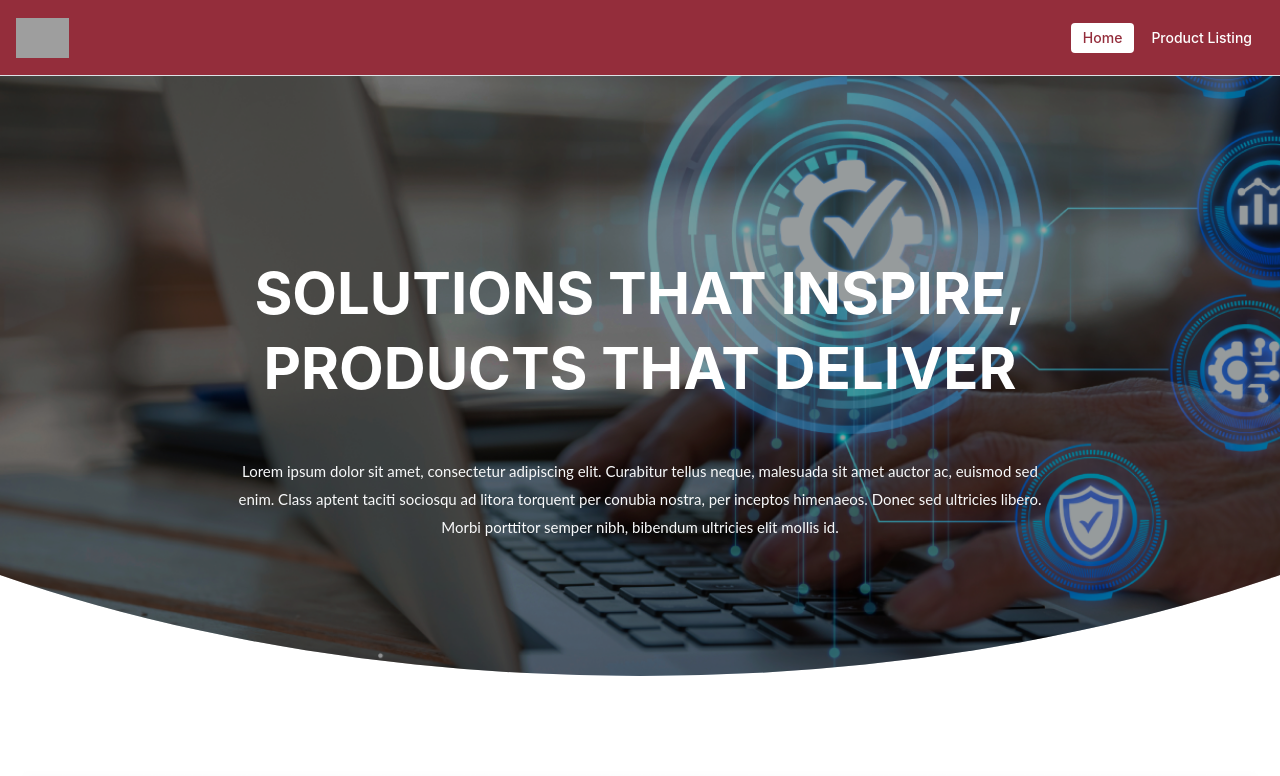
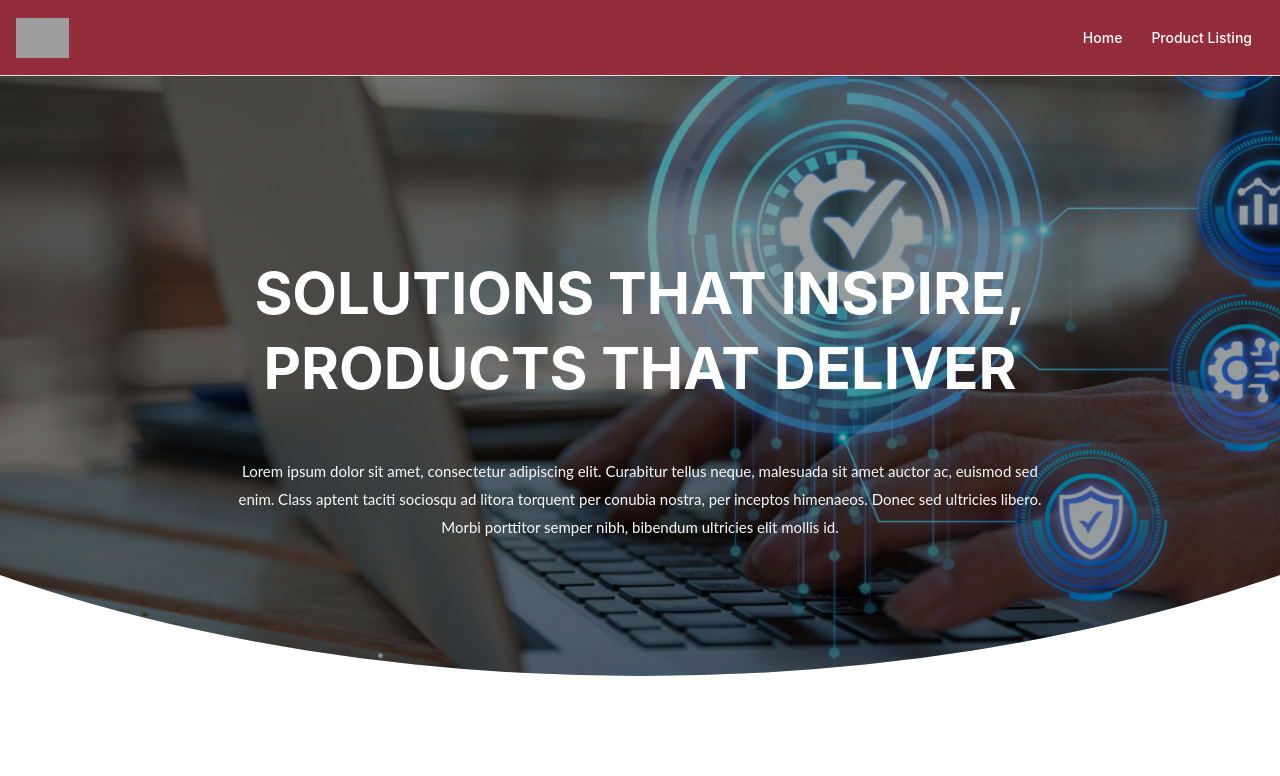
Before and after one commit to hasanzaidi1996/SYAZ_EliteTest, a React (Vite) app: page / in a window 1280 px wide. Shown: the top 776 px of the page. Built offline with nearby package versions, Linux system fonts and the light colour scheme; grey boxes are pictures that could not be loaded.

Commit message:
Add navigation functionality to MyAppHeader component

```diff
--- a/src/components/Header/MyAppHeader.jsx
+++ b/src/components/Header/MyAppHeader.jsx
@@ -1,7 +1,8 @@
 import { useState } from "react";
-import { Container, Group, Burger, Image, Drawer } from "@mantine/core";
+import { Container, Group, Burger, Image, Drawer, Text } from "@mantine/core";
 import { useDisclosure } from "@mantine/hooks";
 import classes from "./MyAppHeader.module.css";
+import { useNavigate } from "react-router-dom";
 
 const links = [
   { link: "/", label: "Home" },
@@ -9,22 +10,18 @@ const links = [
 ];
 
 const MyAppHeader = () => {
+  const navigate = useNavigate();
   const [opened, { toggle }] = useDisclosure(false);
-  const [active, setActive] = useState(links[0].link);
+  // const [active, setActive] = useState(links[0].link);
 
   const items = links.map((link) => (
-    <a
+    <Text
       key={link.label}
-      href={link.link}
       className={classes.link}
-      data-active={active === link.link || undefined}
-      onClick={(event) => {
-        event.preventDefault();
-        setActive(link.link);
-      }}
+      onClick={() => navigate(link.link)}
     >
       {link.label}
-    </a>
+    </Text>
   ));
 
   return (
--- a/src/components/Header/MyAppHeader.module.css
+++ b/src/components/Header/MyAppHeader.module.css
@@ -21,6 +21,7 @@
     color: white;
     font-size: var(--mantine-font-size-sm);
     font-weight: 500;
+    cursor: pointer;
 
     @mixin hover {
         background-color: white;
```
